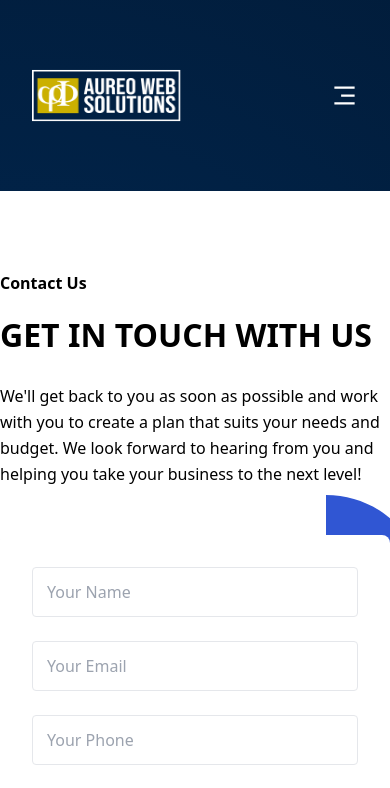
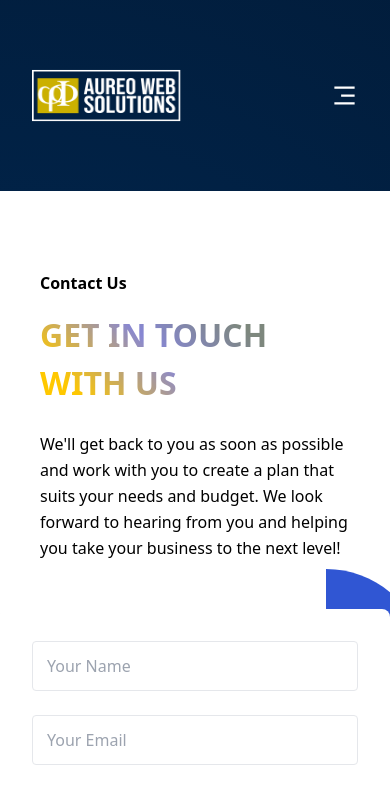
Before and after one commit to aureowebsolutions/aureowebsolutions_website, a React (Create React App) app: page /contact-us in a window 390 px wide. Shown: the top 788 px of the page. Built offline with nearby package versions, Linux system fonts and the light colour scheme.

Commit message:
add favicon fix the contact us responsive and text backgroung gradient

```diff
--- a/public/index.html
+++ b/public/index.html
@@ -6,10 +6,10 @@
     <link rel="icon" href="%PUBLIC_URL%/favicon.ico" />
     <meta name="viewport" content="width=device-width, initial-scale=1" />
     <meta name="theme-color" content="#000000" />
-    <meta name="description" content="Web site created using create-react-app" />
+    <meta name="description" content="Aureo Web Solutions is a website company specializing in ecommerce development services using the Shopify platform. We help businesses create, design and optimize their online stores to attract and convert more customers. Our services also include SEO improvement for websites, ensuring that your website ranks higher on search engine results pages. We also offer content creation services like photos, videos and copywriting to help you establish a strong online presence and connect with your target audience. Contact us today to learn how we can help you take your online business to the next level." />
     <link rel="apple-touch-icon" href="%PUBLIC_URL%/logo192.png" />
     <link rel="manifest" href="%PUBLIC_URL%/manifest.json" />
-    <title>React App</title>
+    <title>Aureo Web Solutions - Ecommerce Development, SEO and Content Creation Services</title>
 </head>
 
 <body>
--- a/src/containers/forms/ContactForm.jsx
+++ b/src/containers/forms/ContactForm.jsx
@@ -37,16 +37,18 @@ const ContactForm = () => {
    <div class="flex lg:justify-center">
       <div class="flex flex-wrap lg:justify-between -mx-4">
          <div class="w-full lg:w-1/2 xl:w-6/12 px-4">
-            <div class="max-w-[570px] mb-12 lg:mb-0">
+            <div class="max-w-[570px] mb-12 px-10 lg:mb-0">
                <span className='AUREO_contact-us' class="block mb-4 text-base text-primary font-semibold">
                Contact Us
                </span>
-               <h2 className='AUREO_contact-us-text'
+               <h2 className='AUREO_contact-us-text '
                   class="
-                  text-dark
+                  text-transparent
+                  gradient__text
                   mb-6
                   uppercase
                   font-bold
+                  bg-clip-text
                   text-[32px]
                   sm:text-[40px]
                   lg:text-[36px]
```
Also changed, not shown: 1 other file (tests, documents, lock files or other folders).
